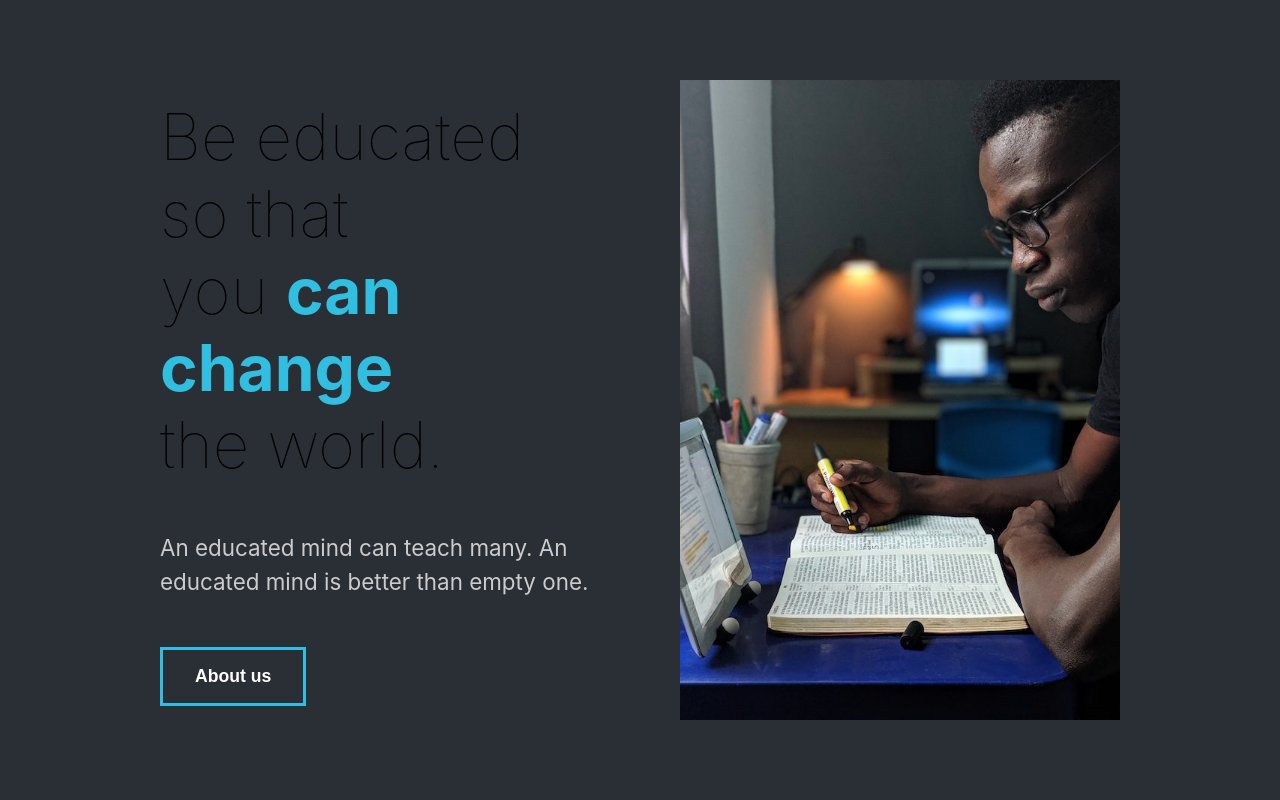
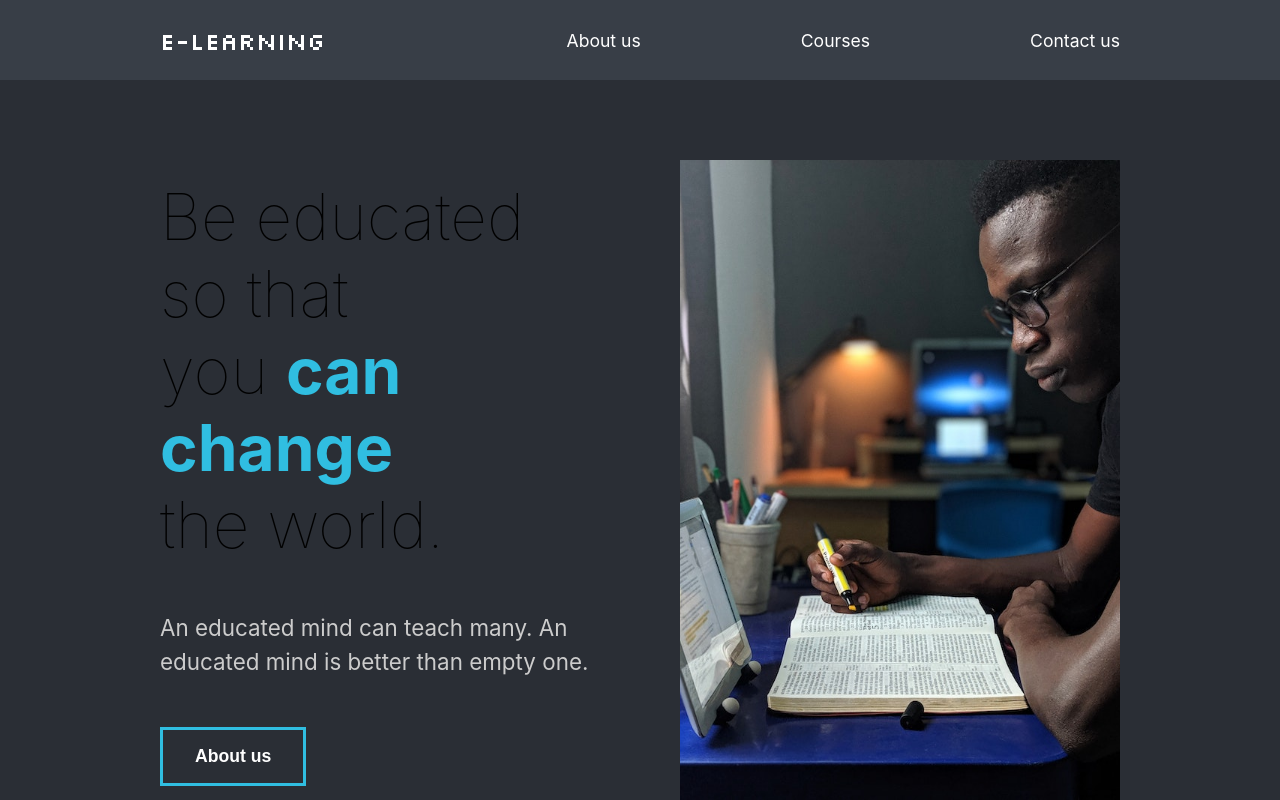
Before and after one commit to Shaxboz2001/golden-bridge-project, a React (Create React App) app: page / in a window 1280 px wide. Shown: the top 800 px of the page. Built offline with nearby package versions, Linux system fonts and the light colour scheme; a web font is replaced by a local one.

Commit message:
nav completed static styling

```diff
--- a/public/index.html
+++ b/public/index.html
@@ -10,6 +10,12 @@
       content="Web site created using create-react-app"
     />
     <link rel="apple-touch-icon" href="%PUBLIC_URL%/logo192.png" />
+    <link rel="preconnect" href="https://fonts.googleapis.com" />
+    <link rel="preconnect" href="https://fonts.gstatic.com" crossorigin />
+    <link
+      href="https://fonts.googleapis.com/css2?family=Silkscreen&display=swap"
+      rel="stylesheet"
+    />
     <!--
       manifest.json provides metadata used when your web app is installed on a
       user's mobile device or desktop. See https://developers.google.com/web/fundamentals/web-app-manifest/
--- a/src/App.js
+++ b/src/App.js
@@ -3,11 +3,13 @@
 import GlobalStyle from "./components/GlobalStyle";
 // import pages
 import AboutUs from "./pages/AboutUs";
+import Nav from "./components/Nav";
 
 function App() {
   return (
     <div className="App">
       <GlobalStyle />
+      <Nav />
       <AboutUs />
     </div>
   );
--- /dev/null
+++ b/src/components/Nav.js
@@ -0,0 +1,54 @@
+import React from "react";
+import styled from "styled-components";
+
+const Nav = () => {
+  return (
+    <StyledNav>
+      <h1>
+        <a id="logo" href="#!">
+          e-Learning
+        </a>
+      </h1>
+      <ul>
+        <li>
+          <a href="#!">About us</a>
+        </li>
+        <li>
+          <a href="#!">Courses</a>
+        </li>
+        <li>
+          <a href="#!">Contact us</a>
+        </li>
+      </ul>
+    </StyledNav>
+  );
+};
+
+const StyledNav = styled.nav`
+  min-height: 10vh;
+  display: flex;
+  margin: auto;
+  justify-content: space-between;
+  align-items: center;
+  padding: 1rem 10rem;
+  background-color: #383e47;
+  a {
+    text-decoration: none;
+    color: #fff;
+  }
+  ul {
+    display: flex;
+    list-style: none;
+  }
+  #logo {
+    font-weight: lighter;
+    font-size: 1.5rem;
+    font-family: "Silkscreen", cursive;
+  }
+  li {
+    padding-left: 10rem;
+    position: relative;
+  }
+`;
+
+export default Nav;
```
